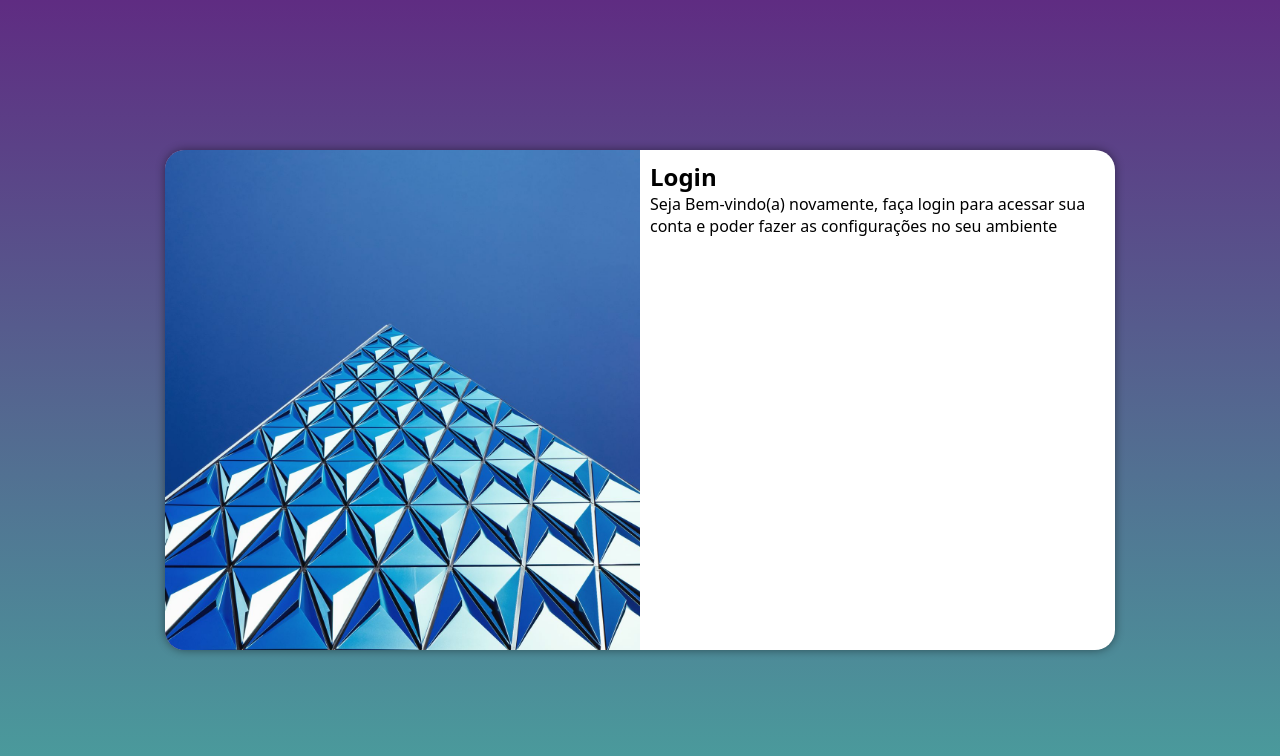
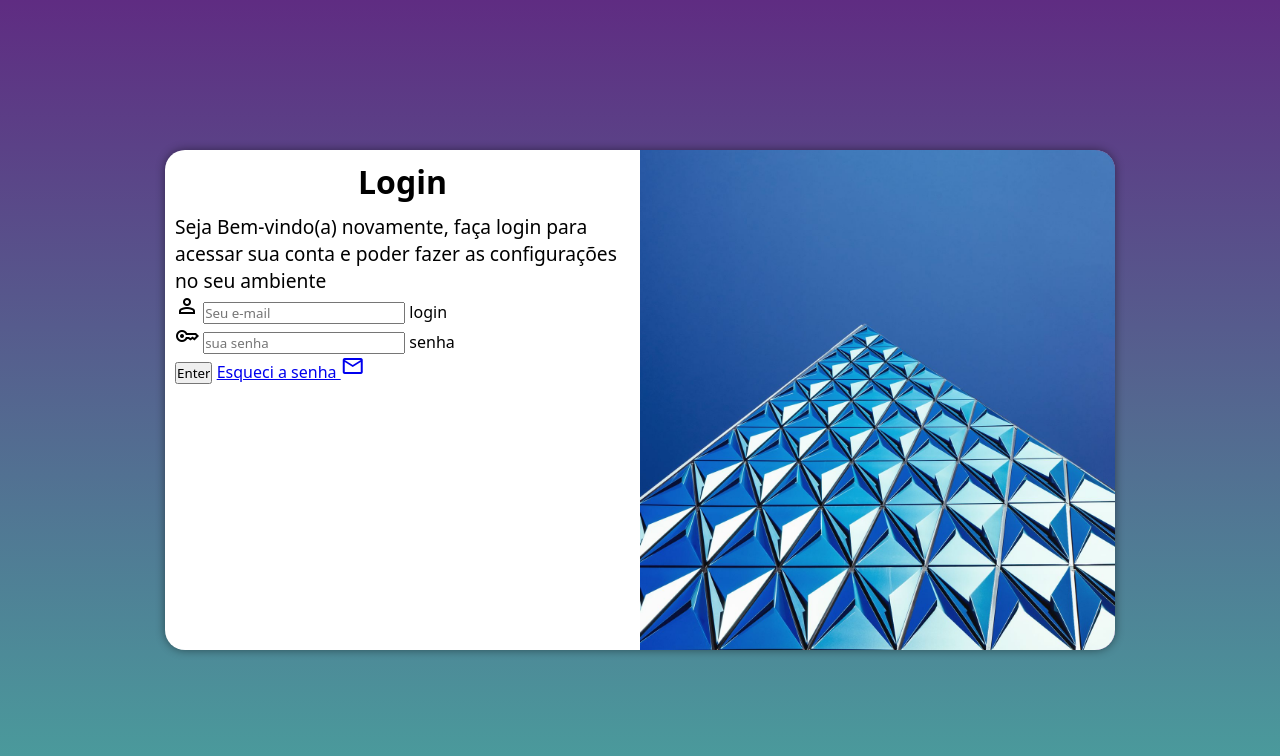
Before and after one commit to Daniel-Portugal/projeto-login, a plain HTML site: page index.html in a window 1280 px wide. Drawn offline with nearby package versions, Linux system fonts and the light colour scheme.

Commit message:
adicionei o formulário

```diff
--- a/estilos/media-query.css
+++ b/estilos/media-query.css
@@ -31,13 +31,21 @@
     }
 
      section#login > div#imagem {
-        float: left;
+        float: right;
         width: 50%;
         height: 100%;
     }
 
     section#login > div#formulario {
-        float: right;
+        float: left;
         width: 50%;
     }
+
+    div#formulario > h1 {
+        font-size: 2em;
+    }
+
+    div#formulario > p {
+    font-size: 1.2em;
 }
+}
--- a/estilos/style.css
+++ b/estilos/style.css
@@ -45,7 +45,7 @@
     display: block;
     background: #5f2c82 url(../imagens/vidro.jpg) no-repeat;
     background-size: cover;
-    background-position: bottom;
+    background-position: center bottom;
     height: 200px;
 }
 
@@ -53,3 +53,12 @@
     padding: 10px;
     display: block;
 }
+
+div#formulario > h1 {
+    text-align: center;
+    margin-bottom: 10px;
+}
+
+div#formulario > p {
+    font-size: 0.8em;
+}
--- a/index.html
+++ b/index.html
@@ -4,6 +4,7 @@
     <meta charset="UTF-8">
     <meta name="viewport" content="width=device-width, initial-scale=1.0">
     <title>Login</title>
+    <link rel="stylesheet" href="https://fonts.googleapis.com/css2?family=Material+Symbols+Outlined" />
     <link rel="stylesheet" href="estilos/style.css">
     <link rel="stylesheet" href="estilos/media-query.css">
 </head>
@@ -16,8 +17,19 @@
             <div id="formulario">
                 <h1>Login</h1>
                 <p>Seja Bem-vindo(a) novamente, faça login para acessar sua conta e poder fazer as configurações no seu ambiente</p>
-                <form action="login.php" method="post">
-
+                <form action="login.php" method="post" autocomplete="on">
+                    <div class="campo">
+                        <span class="material-symbols-outlined">person</span>
+                        <input type="email" name="login" id="ilogin" placeholder="Seu e-mail" autocomplete="email" required maxlength="30">
+                        <label for="ilogin">login</label>
+                    </div>
+                    <div class="campo">
+                        <span class="material-symbols-outlined">key</span>
+                        <input type="password" name="senha" id="isenha" placeholder="sua senha" autocomplete="current-password" required minlength="8" maxlength="20">
+                        <label for="isenha">senha</label>
+                    </div>
+                    <input type="submit" value="Enter">
+                    <a href="esqueci.html"> Esqueci a senha <span class="material-symbols-outlined">mail</span></a>
                 </form>
             </div>
         </section>
```
